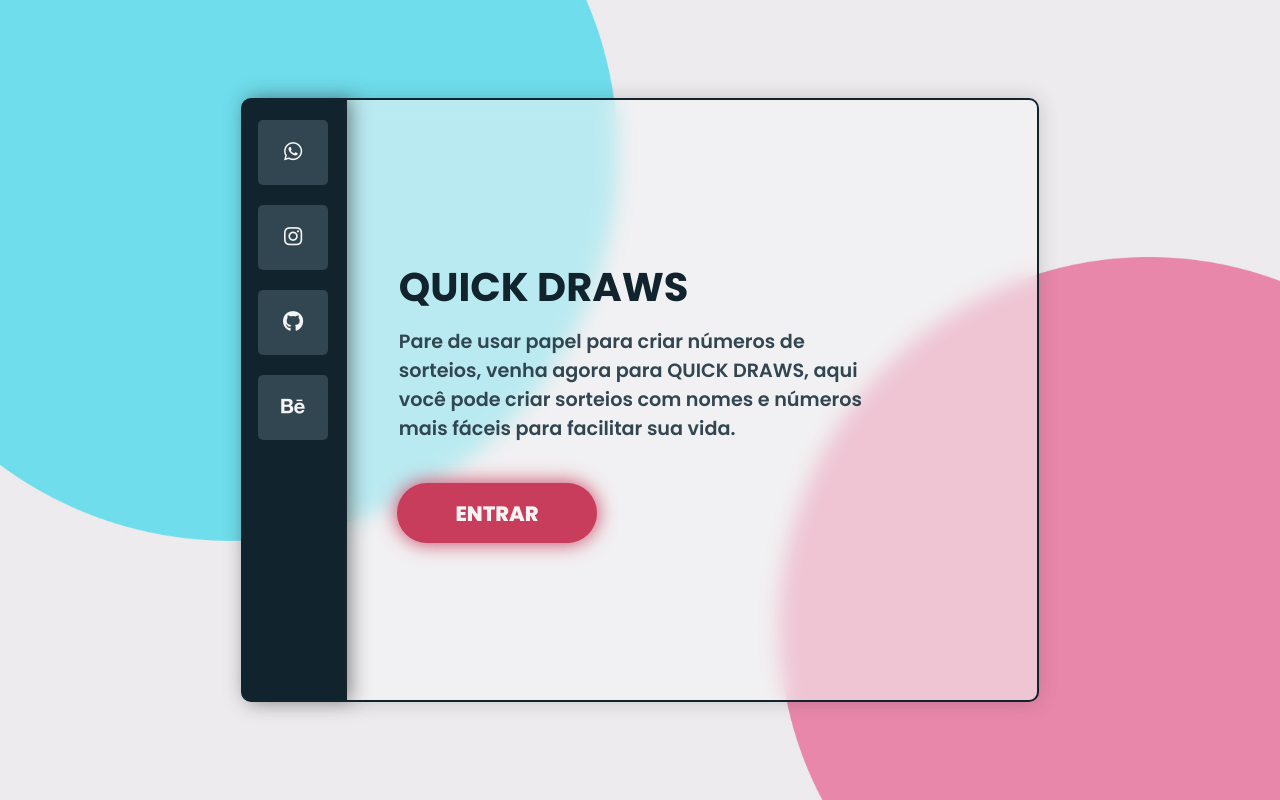
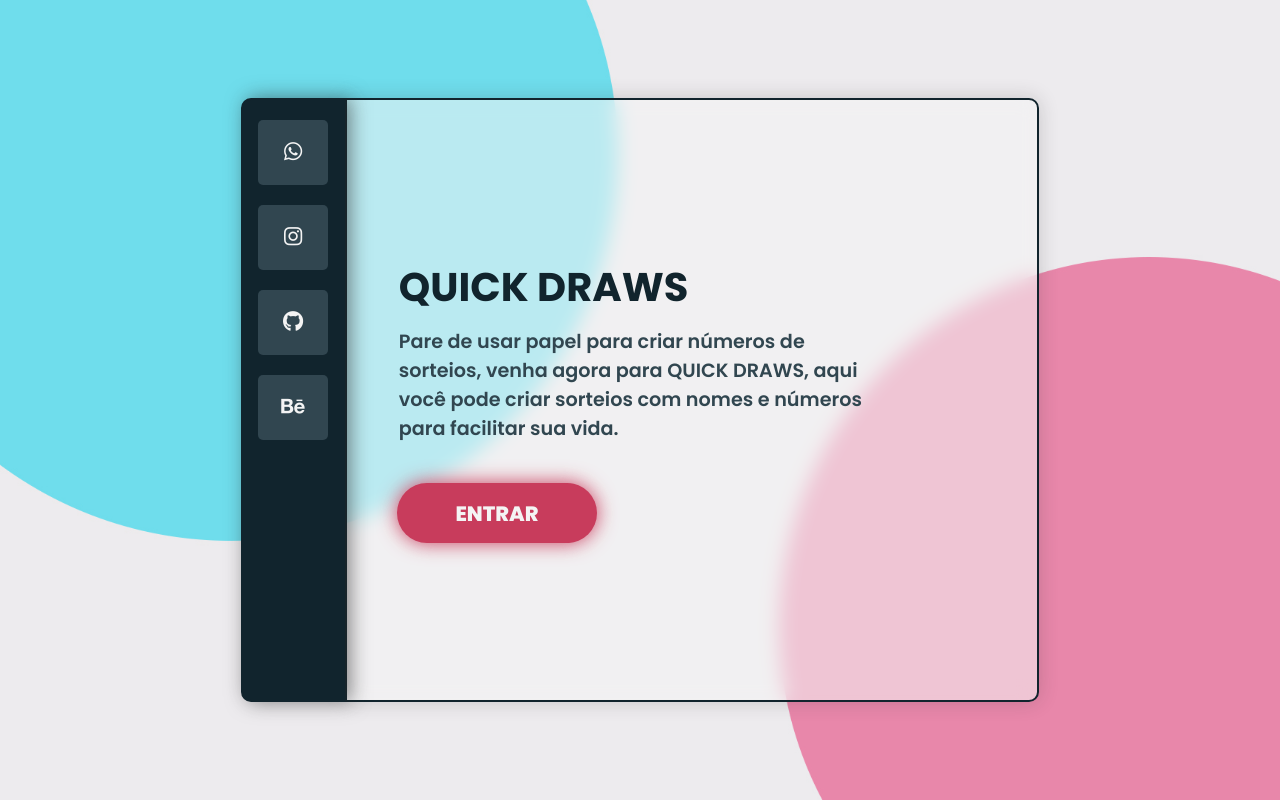
Before and after one commit to Kaullony/QuickDraws, a plain HTML site: page index.html in a window 1280 px wide. Drawn offline with Linux system fonts and the light colour scheme; files whose address does not match are found by name.

Commit message:
Update index.html

```diff
--- a/index.html
+++ b/index.html
@@ -37,7 +37,7 @@
     <div class="titles">
       <h1>quick draws</h1>
       <p>
-        Pare de usar papel para criar números de sorteios, venha agora para QUICK DRAWS, aqui você pode criar sorteios com nomes e números mais fáceis para facilitar sua vida.
+        Pare de usar papel para criar números de sorteios, venha agora para QUICK DRAWS, aqui você pode criar sorteios com nomes e números para facilitar sua vida.
       </p>
     </div>
 
```
